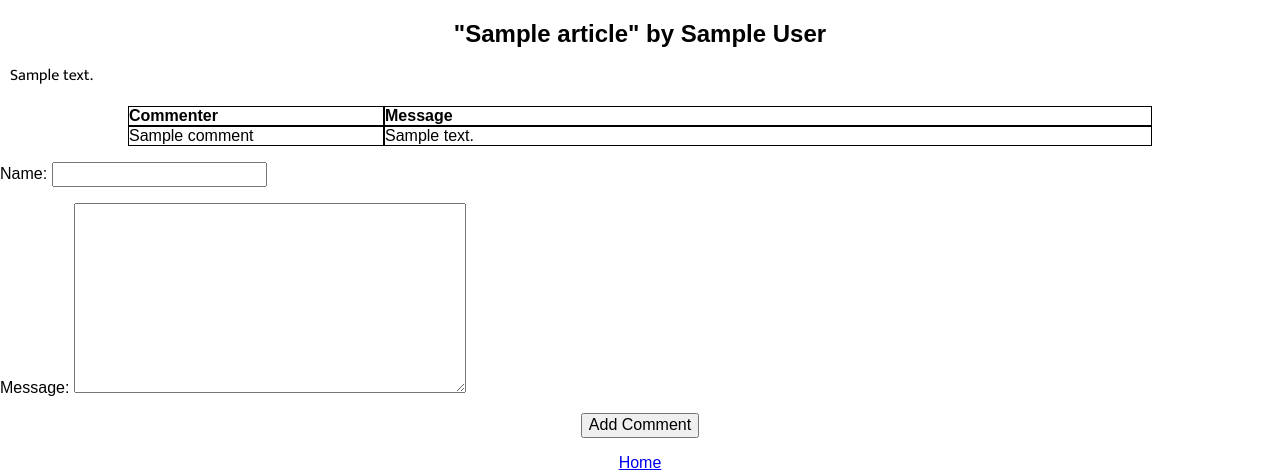
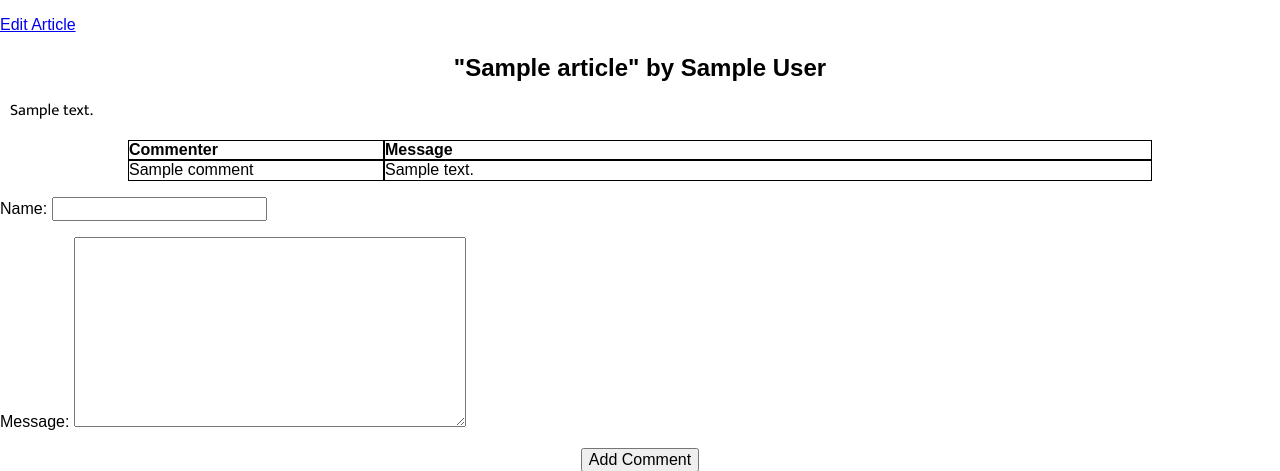
Before and after one commit to jeffreybyrne/0228-assignment3-blog, a Django app: page /post/1 in a window 1280 px wide. Shown: the part 167-638 px from the top of the page. Run offline with Django 3.2, Linux system fonts and the light colour scheme; a user stored in the database is signed in; tables that the repository leaves empty hold one stand-in row (values such as "Sample post"); some web fonts are replaced.

Commit message:
fixed a typo on the create page, added ability for a user to edit an article that they created

```diff
--- a/blog/templates/create.html
+++ b/blog/templates/create.html
@@ -7,7 +7,7 @@
     {% csrf_token %}
     {{ form.as_p }}
     <section class='button-section'>
-      <button type="submit" name="button">Add Comment</button>
+      <button type="submit" name="button">Create Article</button>
     </section>
   </form>
 </section>
--- a/blog/templates/post.html
+++ b/blog/templates/post.html
@@ -1,6 +1,8 @@
 {% extends 'base.html' %}
 {% block content %}
-
+{% if request.user == article.user %}
+  <p><a href="{% url 'edit_blog_post' id=article.pk %}">Edit Article</a></p>
+{% endif %}
 <h2 class='article-title'>{{ article }}</h2>
 <p class='article-body'>{{ article.body }}</p>
 
--- a/blog/views.py
+++ b/blog/views.py
@@ -115,4 +115,18 @@ def logout_view(request):
 
 
 def edit_blog_post(request, id):
-    pass
+    article = get_object_or_404(Article, pk=id, user=request.user)
+    if request.method == 'GET':
+        form = ArticleForm(instance=article)
+        context = {'form': form, 'article': article}
+        response = render(request, 'edit_post.html', context)
+        return HttpResponse(response)
+    elif request.method == 'POST':
+        form = ArticleForm(request.POST, instance=article)
+        if form.is_valid():
+            updated_article = form.save()
+            return HttpResponseRedirect('/post/{}'.format(article.id))
+        else:
+            context = {'form': form, 'article': article}
+            response = render(request, 'edit_post.html', context)
+            return HttpResponse(response)
```
Also changed, not shown: blog/templates/edit_post.html (added, +8 -0 lines).
